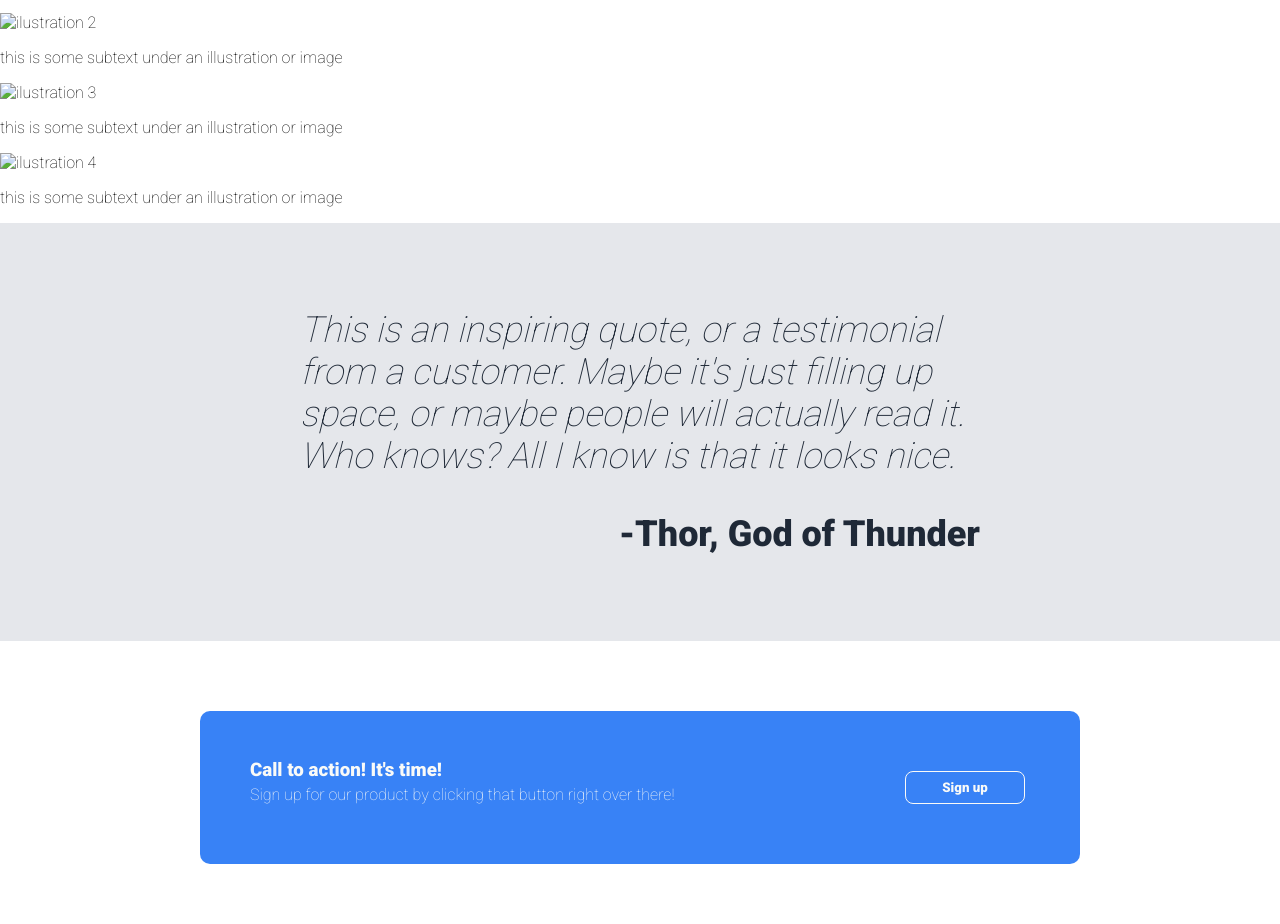
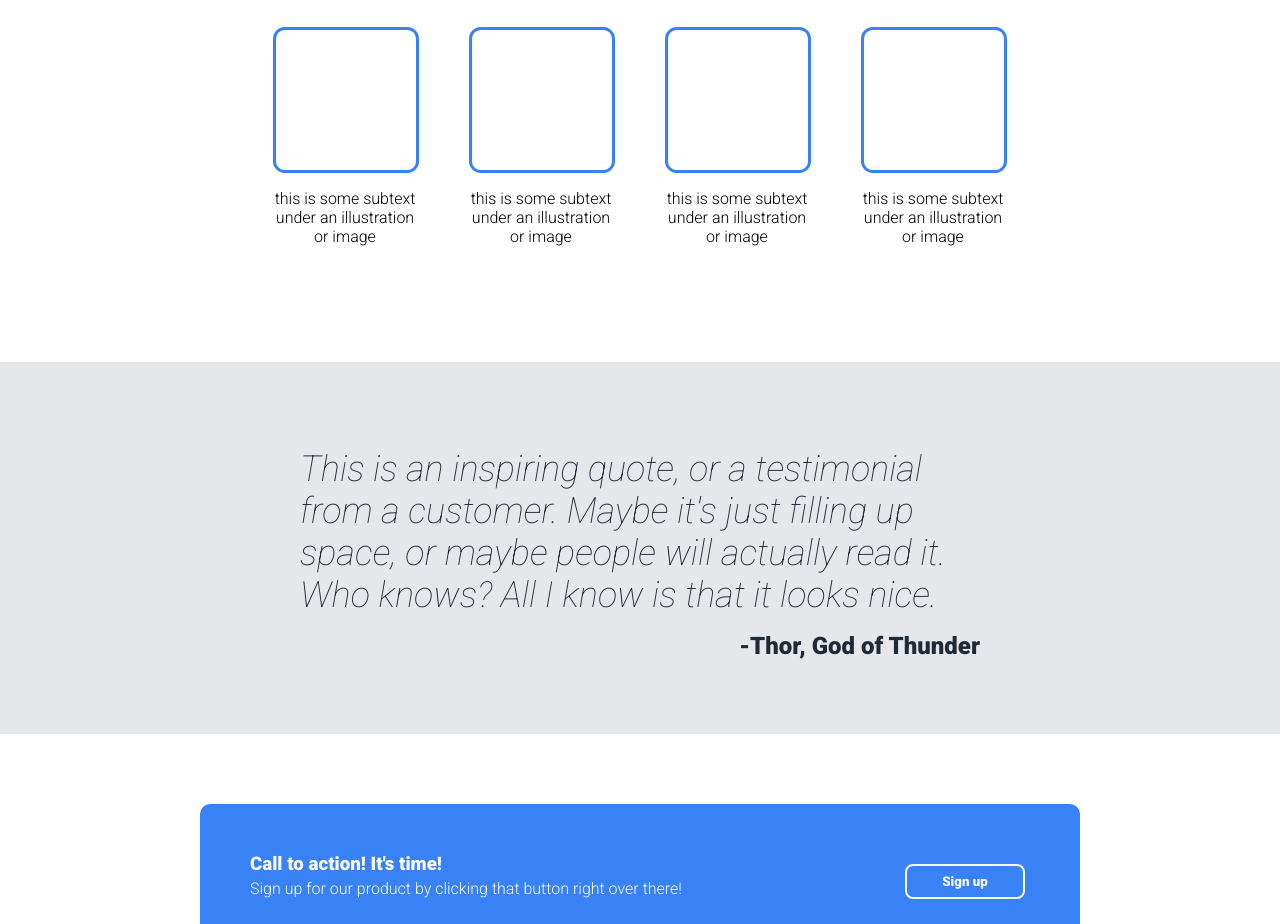
Before and after one commit to MichaelGB96/Project-Landing-Page, a plain HTML site: page index.html in a window 1280 px wide. Shown: the part 633-1557 px from the top of the page. Drawn offline with Linux system fonts and the light colour scheme.

Commit message:
Fix style

```diff
--- a/index.html
+++ b/index.html
@@ -31,14 +31,22 @@
     <div class="info">
         <h2>Some random information</h2>
         <div class="cards">
-            <img src="#" alt="ilustration 1">
-            <p>this is some subtext under an illustration or image</p>
-            <img src="#" alt="ilustration 2">
-            <p>this is some subtext under an illustration or image</p>
-            <img src="#" alt="ilustration 3">
-            <p>this is some subtext under an illustration or image</p>
-            <img src="#" alt="ilustration 4">
-            <p>this is some subtext under an illustration or image</p>
+            <div class="card">
+                <div class="ilustration"></div>
+                <p>this is some subtext under an illustration or image</p>
+            </div>
+            <div class="card">
+                <div class="ilustration"></div>
+                <p>this is some subtext under an illustration or image</p>
+            </div>
+            <div class="card">
+                <div class="ilustration"></div>
+                <p>this is some subtext under an illustration or image</p>
+            </div>
+            <div class="card">
+                <div class="ilustration"></div>
+                <p>this is some subtext under an illustration or image</p>
+            </div>
         </div>
     </div>
     <div class="testimonial">
--- a/style.css
+++ b/style.css
@@ -1,4 +1,4 @@
-@import url('https://fonts.googleapis.com/css2?family=Roboto:wght@100;900&display=swap');
+@import url('https://fonts.googleapis.com/css2?family=Roboto:ital,wght@0,300;0,900;1,100&display=swap');
 
 body {
     display: flex;
@@ -58,6 +58,7 @@ a {
 .bottom {
     padding: 40px 0;
     display: flex;
+    padding-bottom: 100px;
 }
 
 .left {
@@ -72,8 +73,9 @@ a {
 }
 
 img {
-    width: 30em;
+    width: 400px;
     height: auto;
+    flex-shrink: 0;
 }
 
 button {
@@ -87,20 +89,57 @@ button {
     border-radius: 8px;
 }
 
+.info {
+    display: flex;
+    flex-direction: column;
+    align-items: center;
+}
+
+.info h2 {
+    font-size: 36px;
+    color: #1F2937;
+    margin: 55px 0;
+}
+
+.cards {
+    display: flex;
+    justify-content: center;
+    gap: 50px;
+    margin-bottom: 100px;
+}
+
+.card {
+    display: flex;
+    flex-direction: column;
+}
+
+.card p {
+    max-width: 9em;
+    text-align: center;
+}
+
+.ilustration {
+    border: solid 3px #3882F6;
+    border-radius: 8%;
+    width: 140px;
+    height: 140px;
+}
 
 .testimonial {
     background-color: #E5E7EB;
+    color: #1F2937;
     font-size: 36px;
     padding: 50px 300px;
 }
 
 .testimonial p {
-    color: #1F2937;
     font-family: Roboto, Arial;
 }
 
 .signature {
     text-align: right;
+    font-size: 24px;
+    margin-top: -20px;
 }
 
 .container {
@@ -114,7 +153,7 @@ button {
 }
 
 .container button {
-    border: solid #F9FAF8 0.1em;
+    border: solid #F9FAF8 0.2em;
     margin: 30px 5px;
 }
 
```
